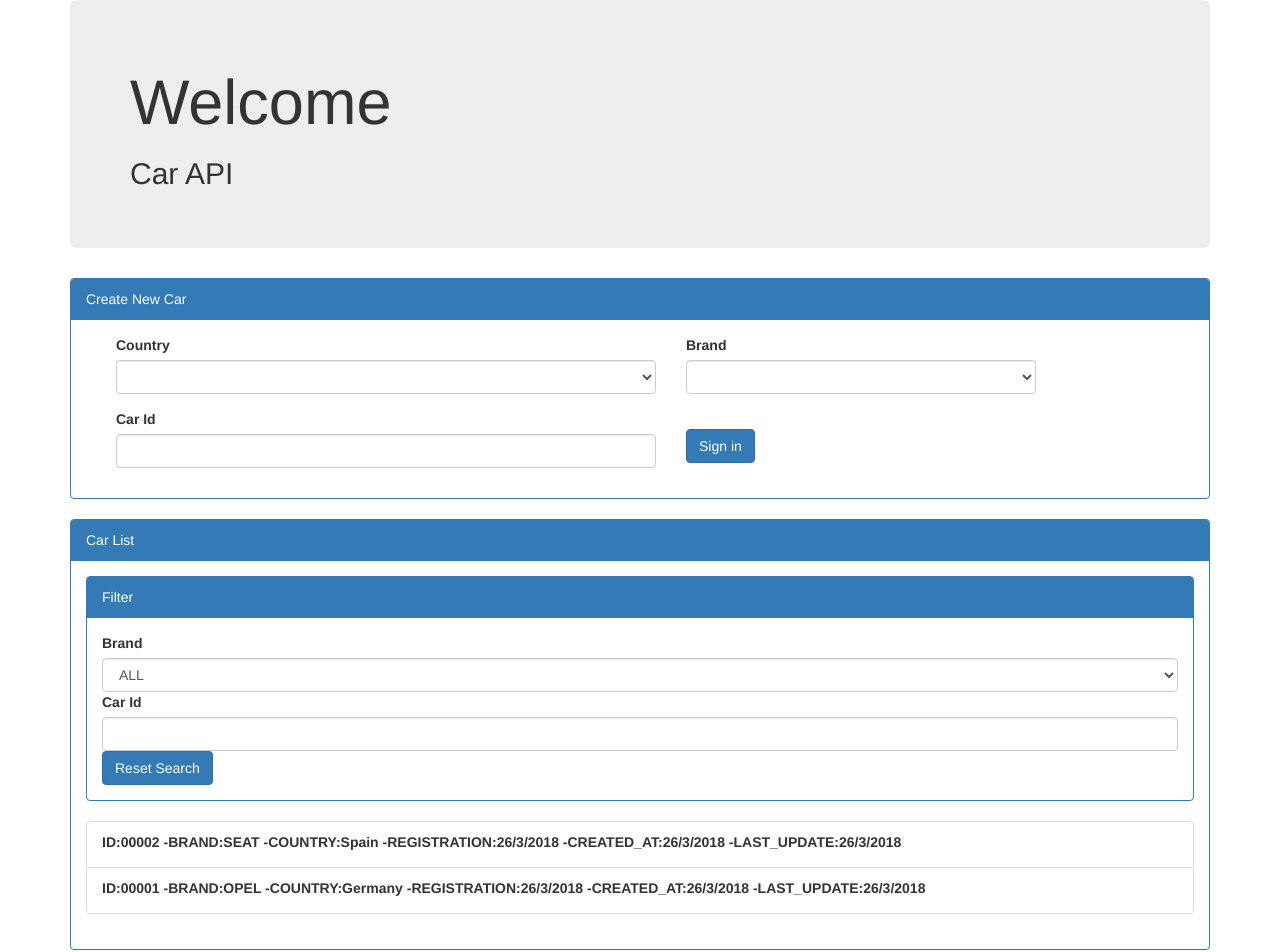
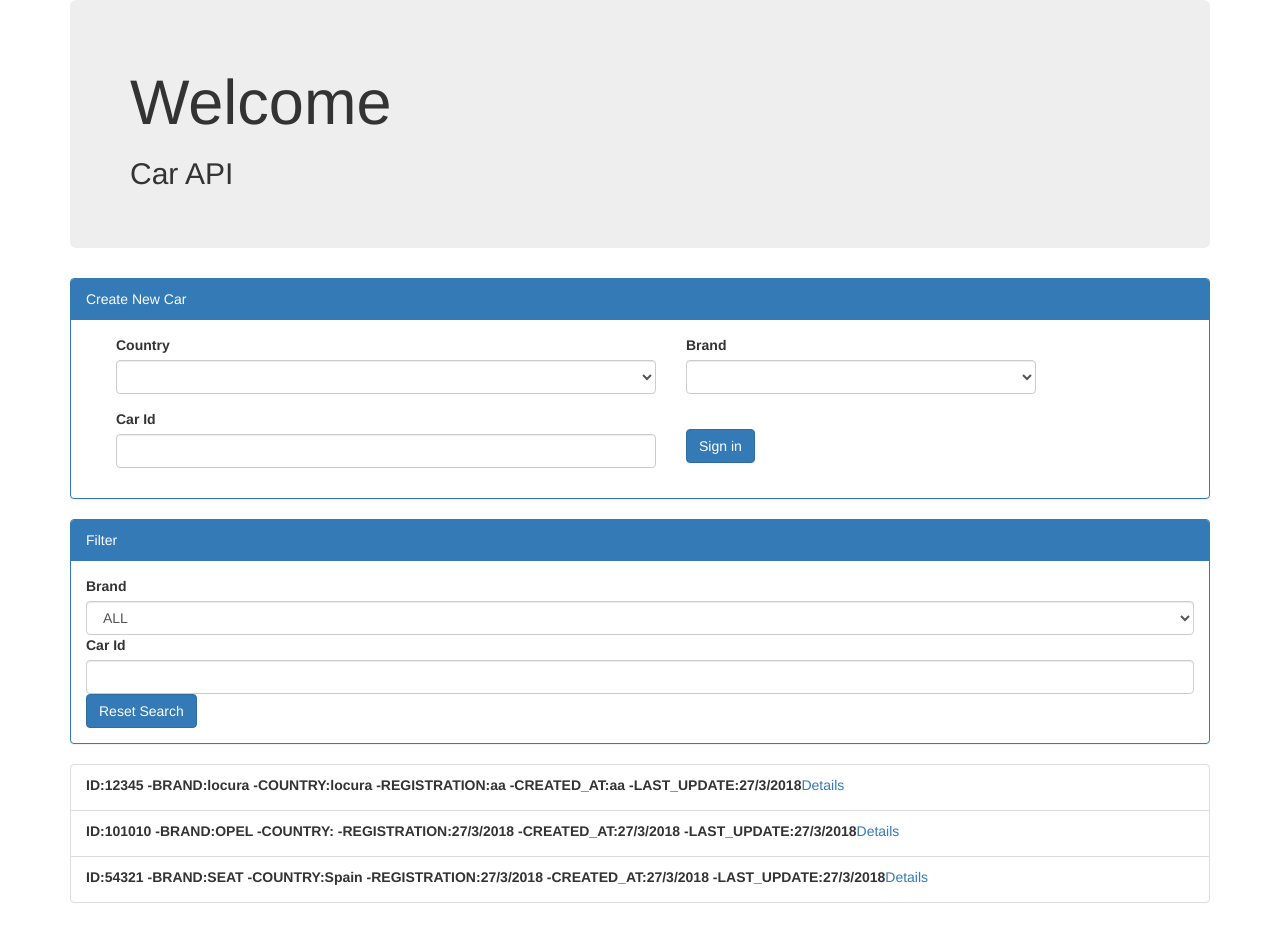
Before and after one commit to TomasGomezCastilla/Car-Proyect, an Angular app: page / in a window 1280 px wide. Shown: the top 952 px of the page. After the commit the page ends 923 px from the top, so only its background shows below. Built offline with nearby package versions, Linux system fonts and the light colour scheme; data requests are answered from the project's data file.

Commit message:
Modifiying and deleting cars

```diff
--- a/db.json
+++ b/db.json
@@ -1,20 +1,28 @@
 {
   "cars": [
     {
-      "id": "00002",
-      "brand": "SEAT",
-      "registration": "26/3/2018",
-      "country": "Spain",
-      "created_at": "26/3/2018",
-      "last_update": "26/3/2018"
+      "id": "12345",
+      "brand": "locura",
+      "registration": "aa",
+      "country": "locura",
+      "created_at": "aa",
+      "last_update": "27/3/2018"
     },
     {
-      "id": "00001",
+      "id": "101010",
       "brand": "OPEL",
-      "registration": "26/3/2018",
-      "country": "Germany",
-      "created_at": "26/3/2018",
-      "last_update": "26/3/2018"
+      "registration": "27/3/2018",
+      "country": "",
+      "created_at": "27/3/2018",
+      "last_update": "27/3/2018"
+    },
+    {
+      "id": "54321",
+      "brand": "SEAT",
+      "registration": "27/3/2018",
+      "country": "Spain",
+      "created_at": "27/3/2018",
+      "last_update": "27/3/2018"
     }
   ],
   "comments": [
--- a/src/Services/car.service.ts
+++ b/src/Services/car.service.ts
@@ -1,12 +1,14 @@
 import { Injectable } from '@angular/core';
 // HTTP
 import { HttpClient } from '@angular/common/http'
+import { HttpParams } from '@angular/common/http'
 // CLASSES
 import { Car } from "../Classes/Car";
 
 @Injectable()
 export class CarService {
 
+  public lastGotCar: Car;
   // CONSTRUCTOR
   constructor(private http:HttpClient) {
 
@@ -25,7 +27,6 @@ export class CarService {
   }
 
   public getAllCars():Car[]{
-
     var cars: Car[] = [];
     this.http.get("http://localhost:3004/cars").subscribe(
       (data:any) => {
@@ -42,5 +43,43 @@ export class CarService {
       return cars;
   }
 
+  public getCarId(id:string){
+
+    let params = new HttpParams().set('id',id);
+
+    this.http.get("http://localhost:3004/cars",{params}).subscribe(
+      (data:any) => {
+          var car = new Car(data[0].id,data[0].brand,data[0].registration,
+            data[0].country,data[0].created_at,data[0].last_update);
+            console.log(car);
+
+          this.lastGotCar = car;
+      },
+      result => {
+
+      });
+  }
+
+  removeCar(id:string){
+
+    this.http.delete("http://localhost:3004/cars/"+id).subscribe(
+      (data:any) => {
+      },
+      result => {
+      });
+
+  }
+
+  modifyCar(id:string,brand:string,registration:string,country:string,created:string,updated:string){
+    var car = new Car("",brand,registration,country,created,updated);
+
+    this.http.patch("http://localhost:3004/cars/"+id,car).subscribe(
+      (data:any) => {
+      },
+      result => {
+      });
+
+  }
+
 
 }
--- a/src/app/app.component.html
+++ b/src/app/app.component.html
@@ -4,17 +4,6 @@
           <h2>Car API</h2>
         </div>
 
-        <div class="panel panel-primary">
-          <div class="panel-heading">Create New Car</div>
-          <div class="panel-body">
-                <app-add-car></app-add-car>
-          </div>
-        </div>
+        <router-outlet></router-outlet>
 
-        <div class="panel panel-primary">
-                <div class="panel-heading">Car List</div>
-                <div class="panel-body">
-                        <app-main></app-main>
-                </div>
-        </div>
 </div>
--- a/src/app/car-view/car-view.component.html
+++ b/src/app/car-view/car-view.component.html
@@ -1,3 +1,79 @@
-<p>
-  car-view works!
-</p>
+  <div class="panel panel-primary">
+    <div class="panel-heading">Car Details</div>
+    <div class="panel-body" >
+
+      <div class="form-row">
+        <div class="form-group col-md-6">
+            <div class="panel panel-primary">
+                <div class="panel-heading">CAR IDENTIFICATION</div>
+                <div class="panel-body" > {{carService.lastGotCar.registration}} </div>
+              </div>
+        </div>
+        <div class="form-group col-md-6">
+          <div class="form-row">
+              <label>BRAND</label>
+              <select id="inputState" class="form-control" [(ngModel)]="brandSelect" name="countrybg">
+                <option selected>{{carService.lastGotCar.brand}}</option>
+                <option >OPEL</option>
+                <option>BMW</option>
+                <option>SEAT</option>
+              </select>
+          </div>
+
+
+          <label>COUNTRY</label>
+          <select id="inputState" class="form-control" [(ngModel)]="countrySelect" name="countrybg" >
+            <option selected>{{carService.lastGotCar.country}}</option>
+            <option>Spain</option>
+            <option>France</option>
+            <option>Germany</option>
+          </select>
+          <br>
+        </div>
+      </div>
+
+
+
+
+
+
+
+
+
+
+      <div class="form-row">
+        <div class="form-group col-md-4">
+          <div class="panel panel-primary">
+            <div class="panel-heading">REGISTRATION DATE</div>
+            <div class="panel-body" > {{carService.lastGotCar.registration}} </div>
+          </div>
+        </div>
+        <div class="form-group col-md-4">
+          <div class="panel panel-primary">
+            <div class="panel-heading">CREATED AT</div>
+            <div class="panel-body" > {{carService.lastGotCar.registration}} </div>
+          </div>
+        </div>
+        <div class="form-group col-md-4">
+          <div class="panel panel-primary">
+            <div class="panel-heading">LAST UPDATE</div>
+            <div class="panel-body" > {{carService.lastGotCar.registration}} </div>
+          </div>
+        </div>
+      </div>
+
+
+
+
+
+
+
+
+
+    </div>
+  </div>
+
+<button (click)="modifyCar(locura)">Modify Car</button>
+<button (click)="removeCar()">Remove Car</button>
+
+<a routerLink="">go Back</a>
--- a/src/app/car-view/car-view.component.ts
+++ b/src/app/car-view/car-view.component.ts
@@ -1,4 +1,11 @@
-import { Component, OnInit } from '@angular/core';
+import { Component, OnInit, Input } from '@angular/core';
+import { ActivatedRoute } from '@angular/router';
+import { NgModule }      from '@angular/core';
+import { NgIf } from '@angular/common';
+// CLASSES
+import { Car } from "../../Classes/Car";
+// SERVICES
+import { CarService } from "../../Services/car.service";
 
 @Component({
   selector: 'app-car-view',
@@ -7,9 +14,27 @@ import { Component, OnInit } from '@angular/core';
 })
 export class CarViewComponent implements OnInit {
 
-  constructor() { }
+  private id:string = "";
+  private car:Car;
+  private  countrySelect = "";
+  private brandSelect = "";
 
+  // CONSTRUTOR
+  constructor(private route:ActivatedRoute,private carService:CarService) {
+    this.id = this.route.snapshot.paramMap.get('id');
+    this.carService.getCarId(this.id);
+  }
   ngOnInit() {
   }
 
+  // METHODS
+  removeCar(){
+    this.carService.removeCar(this.id);
+  }
+
+  modifyCar(brand:string){
+    this.carService.modifyCar(this.carService.lastGotCar.id,this.brandSelect,this.carService.lastGotCar.registration
+                              ,this.countrySelect,this.carService.lastGotCar.created_at,new Date().toLocaleDateString());
+  }
+
 }
--- a/src/app/main/main.component.html
+++ b/src/app/main/main.component.html
@@ -1,3 +1,10 @@
+<div class="panel panel-primary">
+    <div class="panel-heading">Create New Car</div>
+    <div class="panel-body">
+          <app-add-car></app-add-car>
+    </div>
+  </div>
+
 <div class="panel panel-primary">
     <div class="panel-heading">Filter</div>
     <div class="panel-body">
@@ -15,12 +22,13 @@
 </div>
 
 <ul class="list-group">
-    <li *ngFor="let valor of carFilter()" class="list-group-item">
+    <li *ngFor="let valor of carFilter()" class="list-group-item" (click)="clickCar(valor)">
       <label>ID:{{valor.id}} - </label>
       <label>BRAND:{{valor.brand}} - </label>
       <label>COUNTRY:{{valor.country}} - </label>
       <label>REGISTRATION:{{valor.registration}} - </label>
       <label>CREATED_AT:{{valor.created_at}} - </label>
       <label>LAST_UPDATE:{{valor.last_update}}</label>
+      <a routerLink="/carDetails/{{valor.id}}">Details</a>
   </li>
 </ul>
--- a/src/app/main/main.component.ts
+++ b/src/app/main/main.component.ts
@@ -1,6 +1,8 @@
 import { Component, OnInit } from '@angular/core';
 import { NgForOf } from '@angular/common';
 import { NgModule }      from '@angular/core';
+import { Router } from '@angular/router';
+import {ActivatedRoute} from '@angular/router';
 // SERVICES
 import { CarService } from "../../Services/car.service";
 // CLASSES
@@ -19,7 +21,7 @@ export class MainComponent implements OnInit {
   private brandFilter:string = "ALL";
 
   // CONSTRUCTOR
-  constructor(private carService:CarService) {
+  constructor(private carService:CarService,private router:Router,private route: ActivatedRoute) {
     this.cars = this.carService.getAllCars();
    }
   ngOnInit() {
@@ -31,10 +33,15 @@ export class MainComponent implements OnInit {
     this.idFilter="";
   }
 
+  private clickCar(car:Car):void{
+
+    //var id = this.route.snapshot.paramMap.get('id');
+    //console.log(car);
+    //this.router.navigate(["/carDetails"]);
+  }
+
   private carFilter():Car[]{
     var carsFilter: Car[] = [];
-
-  //  console.log(this.idFilter + this.);
 
     for (const object of this.cars) {
 
```
Also changed, not shown: src/app/app.module.ts (+9 -1 lines).
